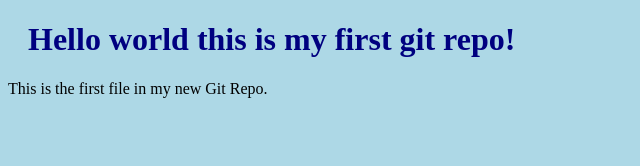
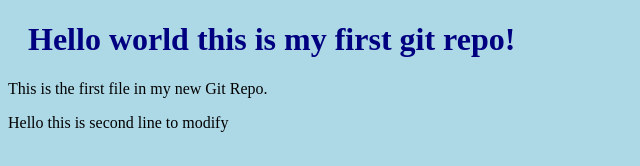
Before and after one commit to darjichirag235/hellow-word, a plain HTML site: page index.html in a window 1280 px wide. Shown: the whole page, without its empty margins (0-640 px from the left). Drawn offline with Linux system fonts and the light colour scheme.

Commit message:
this change some line

```diff
--- a/index.html
+++ b/index.html
@@ -8,6 +8,6 @@
 
 <h1>Hello world this is my first git repo!</h1>
 <p>This is the first file in my new Git Repo.</p>
-
+<p> Hello this is second line to modify</p>
 </body>
 </html>
```
